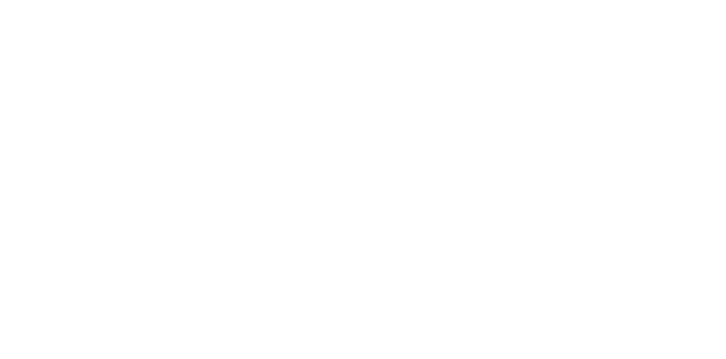
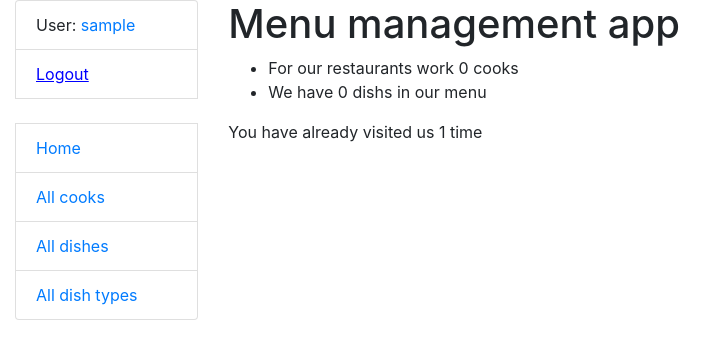
Before and after one commit to NazarShevtsov/restaurants-kitchen, a Django app: page / in a window 1280 px wide. Before the commit the part shown is empty. Shown: the top 359 px of the page, without its empty margins (0-726 px from the left). Run offline with Django 5.2, Linux system fonts and the light colour scheme; the visitor is signed in with stand-in values (Sample User, id 1); data that the repository does not hold is empty.

Commit message:
Cofig login method

```diff
--- a/menu/urls.py
+++ b/menu/urls.py
@@ -4,7 +4,6 @@ from menu.views import index
 
 urlpatterns = [
     path("", index, name="index"),
-    path("accounts/", include("django.contrib.auth.urls"))
 ]
 
 app_name = "menu"
--- a/menu/views.py
+++ b/menu/views.py
@@ -2,7 +2,21 @@ from django.contrib.auth.decorators import login_required
 from django.http import HttpResponse
 from django.shortcuts import render
 
+from menu.models import Cook, Dish
+
+
 @login_required
 def index(request) -> HttpResponse:
-    context = {}
+
+    num_cooks = Cook.objects.count()
+    num_dishes = Dish.objects.count()
+
+    num_visits = request.session.get("num_visits", 0)
+    request.session[num_visits] = num_visits + 1
+
+    context = {
+        "num_cooks": num_cooks,
+        "num_dishes": num_dishes,
+        "num_visits": num_visits + 1,
+    }
     return render(request, "menu/index.html", context=context)
--- a/restaurants_kitchen/settings.py
+++ b/restaurants_kitchen/settings.py
@@ -37,6 +37,8 @@ INSTALLED_APPS = [
     'django.contrib.sessions',
     'django.contrib.messages',
     'django.contrib.staticfiles',
+    'crispy_forms',
+    'crispy_bootstrap4',
     'menu',
 ]
 
--- a/restaurants_kitchen/urls.py
+++ b/restaurants_kitchen/urls.py
@@ -20,4 +20,5 @@ from django.urls import path, include
 urlpatterns = [
     path('admin/', admin.site.urls),
     path("", include("menu.urls", namespace="menu")),
+    path("accounts/", include("django.contrib.auth.urls")),
 ]
--- a/templates/base.html
+++ b/templates/base.html
@@ -6,13 +6,32 @@
   {% block title %}
   	<title>Menu Management</title>
   {% endblock %}
+  <link rel="stylesheet"
+      href="https://cdn.jsdelivr.net/npm/bootstrap@4.5.3/dist/css/bootstrap.min.css"
+      integrity="sha384-TX8t27EcRE3e/ihU7zmQxVncDAy5uIKz4rEkgIXeMed4M0jlfIDPvg6uqKI2xXr2"
+      crossorigin="anonymous">
   {% load static %}
   <link rel="stylesheet" href="{% static "css/style.css" %}">
 </head>
 <body>
-	{% block content %}
-	{% endblock %}
-  {% block sidebar %}
-  {% endblock %}
+  <div class="container-fluid">
+    <div class="row">
+      <div class="col-sm-2">
+
+        {% block sidebar %}
+          {% include "includes/sidebar.html" %}
+        {% endblock %}
+
+      </div>
+      <div class="col-sm-10 ">
+
+        {% block content %}{% endblock %}
+
+        {% block pagination %}
+        {% endblock %}
+
+      </div>
+    </div>
+  </div>
 </body>
 </html>
--- /dev/null
+++ b/templates/includes/sidebar.html
@@ -0,0 +1,22 @@
+<ul class="sidebar-nav list-group">
+  {% if user.is_authenticated %}
+    <li class="list-group-item">User: <a href="{{ user.get_absolute_url }}">{{ user.get_username }}</a></li>
+    <li class="list-group-item">
+      <form method="post" action="{% url 'logout' %}" style="display: inline;">
+        {% csrf_token %}
+        <button type="submit" style="background: none; border: none; padding: 0; color: blue; text-decoration: underline; cursor: pointer;">
+            Logout
+        </button>
+      </form>
+    </li>
+  {% else %}
+    <li class="list-group-item"><a href="{% url 'login'%}?next={{request.path}}">Login</a></li>
+  {% endif %}
+
+  <br>
+
+  <li class="list-group-item"><a href="{% url 'menu:index' %}">Home</a></li>
+  <li class="list-group-item"><a href="#">All cooks</a></li><!-- url 'menu:cook-list' -->
+  <li class="list-group-item"><a href="#">All dishes</a></li><!-- url 'menu:dish-list' -->
+  <li class="list-group-item"><a href="#">All dish types</a></li><!-- url url 'menu:dishType-list' -->
+</ul>
--- a/templates/menu/index.html
+++ b/templates/menu/index.html
@@ -0,0 +1,12 @@
+{% extends "base.html" %}
+
+{% block content %}
+	<h1>Menu management app</h1>
+
+  <ul>
+    <li>For our restaurants work {{ num_cooks }} cook{{ num_cooks|pluralize }}</li>
+    <li>We have {{ num_dishes }} dish{{ num_dishes|pluralize }} in our menu</li>
+  </ul>
+
+  <p>You have already visited us {{ num_visits }} time{{ num_visits|pluralize }}</p>
+{% endblock %}
--- a/templates/registration/login.html
+++ b/templates/registration/login.html
@@ -1,4 +1,5 @@
 {% extends "base.html" %}
+{% load crispy_forms_filters %}
 
 {% block content %}
 	<h1>Login</h1>
```
Also changed, not shown: templates/registration/logged_out.html (added, +7 -0 lines), 1 other file.
